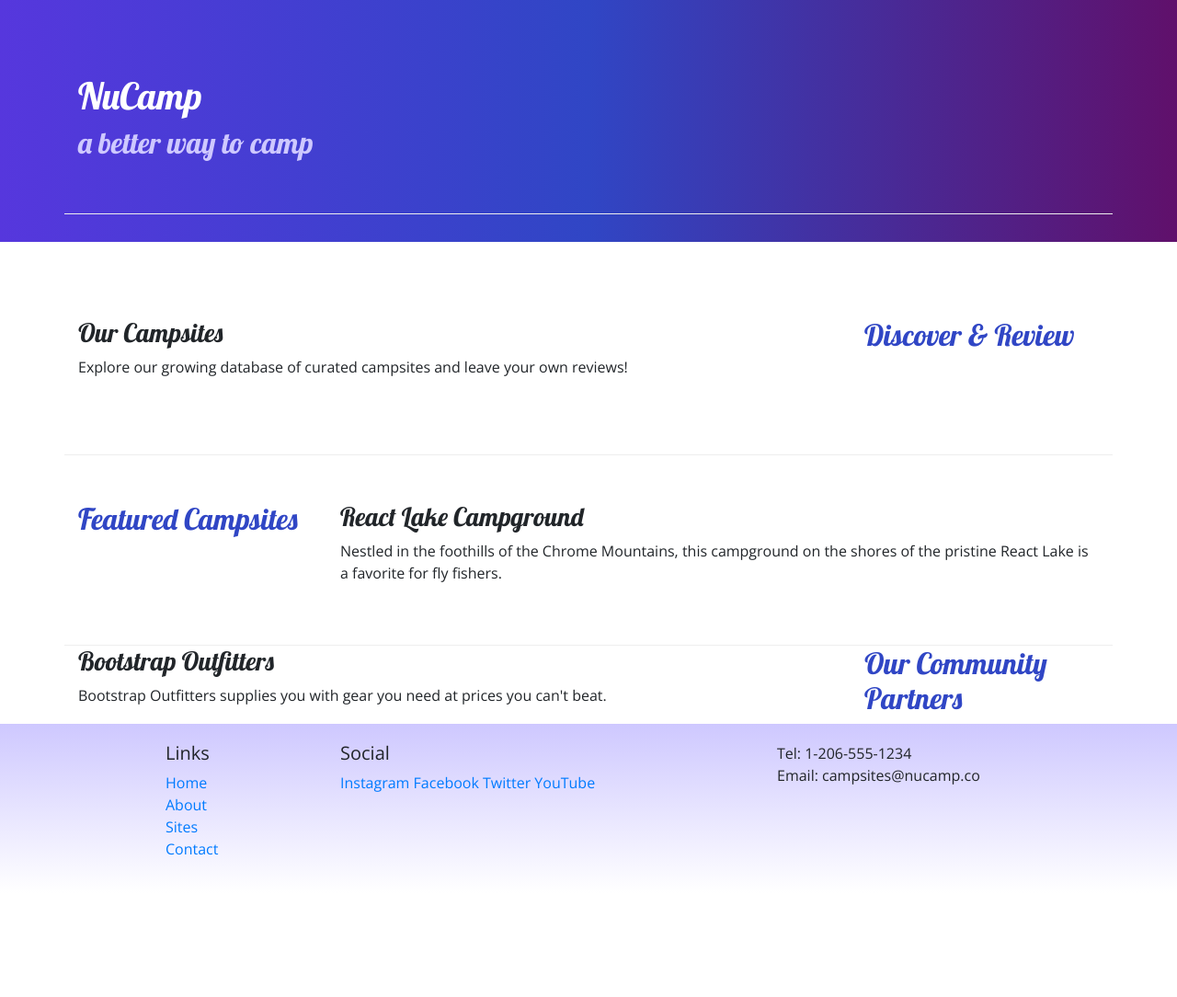
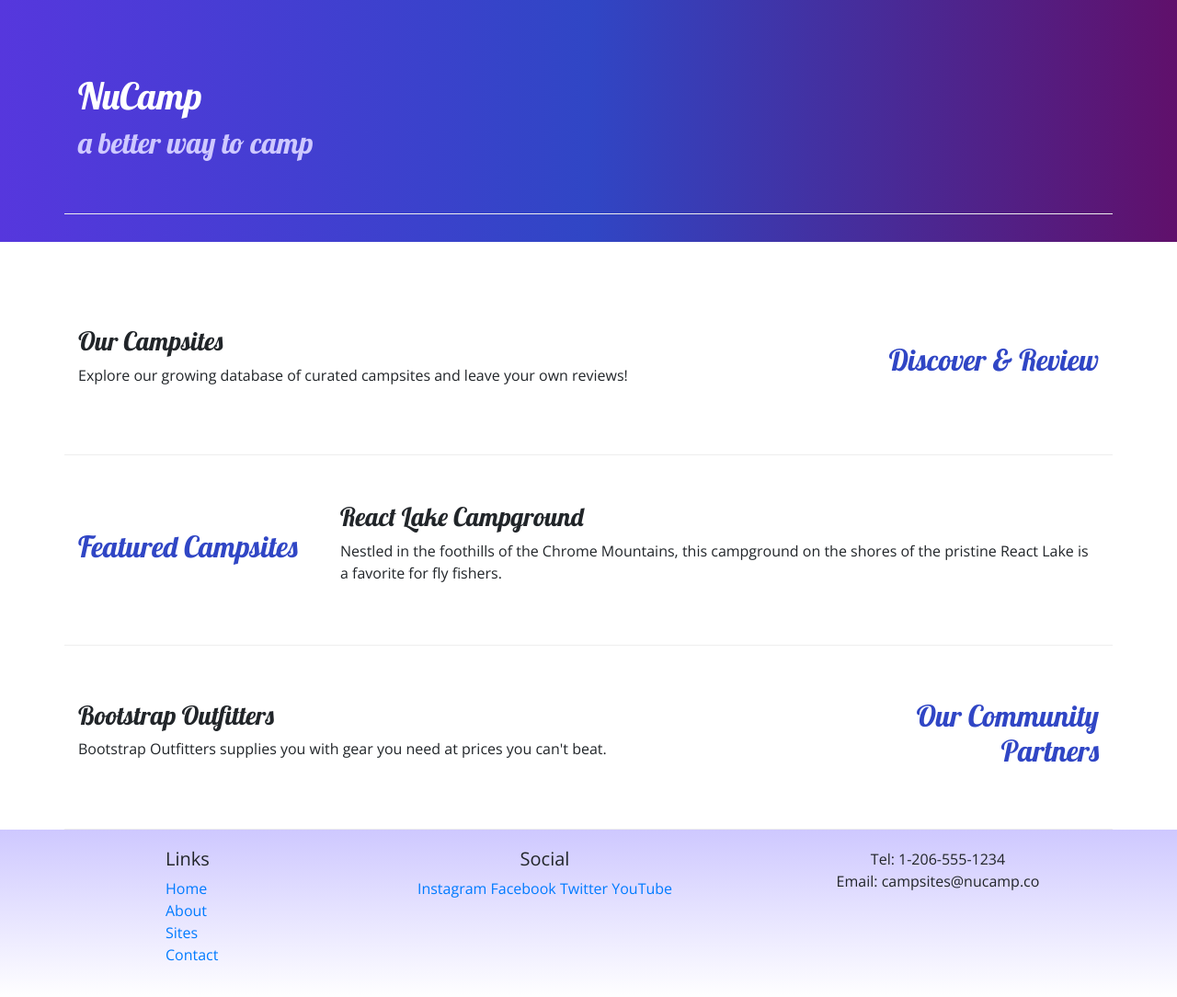
Before and after one commit to jamesperrin/nucamp-nucampsite-bootstrap, a website: page index.html in a window 1280 px wide. Shown: the whole page at 92% size. Before the commit the page ends 971 px from the top, so only its background shows below. Drawn offline with nearby package versions, Linux system fonts and the light colour scheme.

Commit message:
Add Bootstrap Alignment Classes

```diff
--- a/index.html
+++ b/index.html
@@ -25,9 +25,9 @@
     </header>
 
     <div class="container">
-      <div class="row row-content">
+      <div class="row row-content align-items-center">
         <div class="col-sm-4 order-sm-last col-md-3">
-          <h2>Discover & Review</h2>
+          <h2 class="text-sm-right">Discover & Review</h2>
         </div>
         <div class="col">
           <h3>Our Campsites</h3>
@@ -35,7 +35,7 @@
         </div>
       </div>
 
-      <div class="row row-content">
+      <div class="row row-content align-items-center">
         <div class="col-sm-4 col-md-3">
           <h2>Featured Campsites</h2>
         </div>
@@ -48,9 +48,9 @@
         </div>
       </div>
 
-      <div class="row">
+      <div class="row row-content align-items-center">
         <div class="col-sm-4 order-sm-last col-md-3">
-          <h2>Our Community Partners</h2>
+          <h2 class="text-sm-right">Our Community Partners</h2>
         </div>
         <div class="col">
           <h3>Bootstrap Outfitters</h3>
@@ -71,14 +71,14 @@
               <li><a href="#">Contact</a></li>
             </ul>
           </div>
-          <div class="col-6 col-sm-5">
+          <div class="col-6 col-sm-5 text-center">
             <h5>Social</h5>
             <a href="http://instagram.com/">Instagram</a>
             <a href="http://facebook.com/">Facebook</a>
             <a href="http://twitter.com/">Twitter</a>
             <a href="http://youtube.com/">YouTube</a>
           </div>
-          <div class="col-sm-4">
+          <div class="col-sm-4 text-center">
             Tel: 1-206-555-1234<br />
             Email: campsites@nucamp.co
           </div>
```
